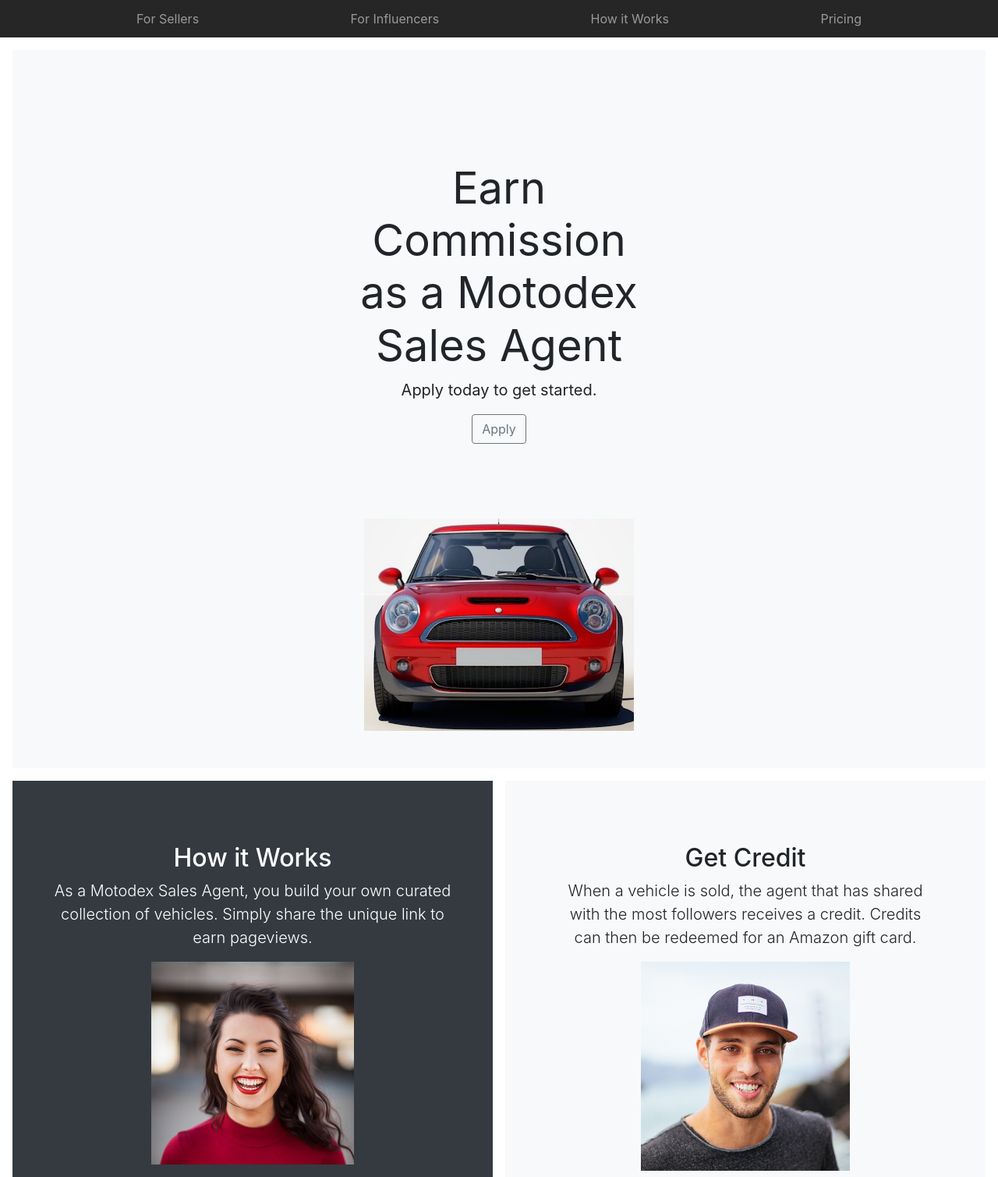
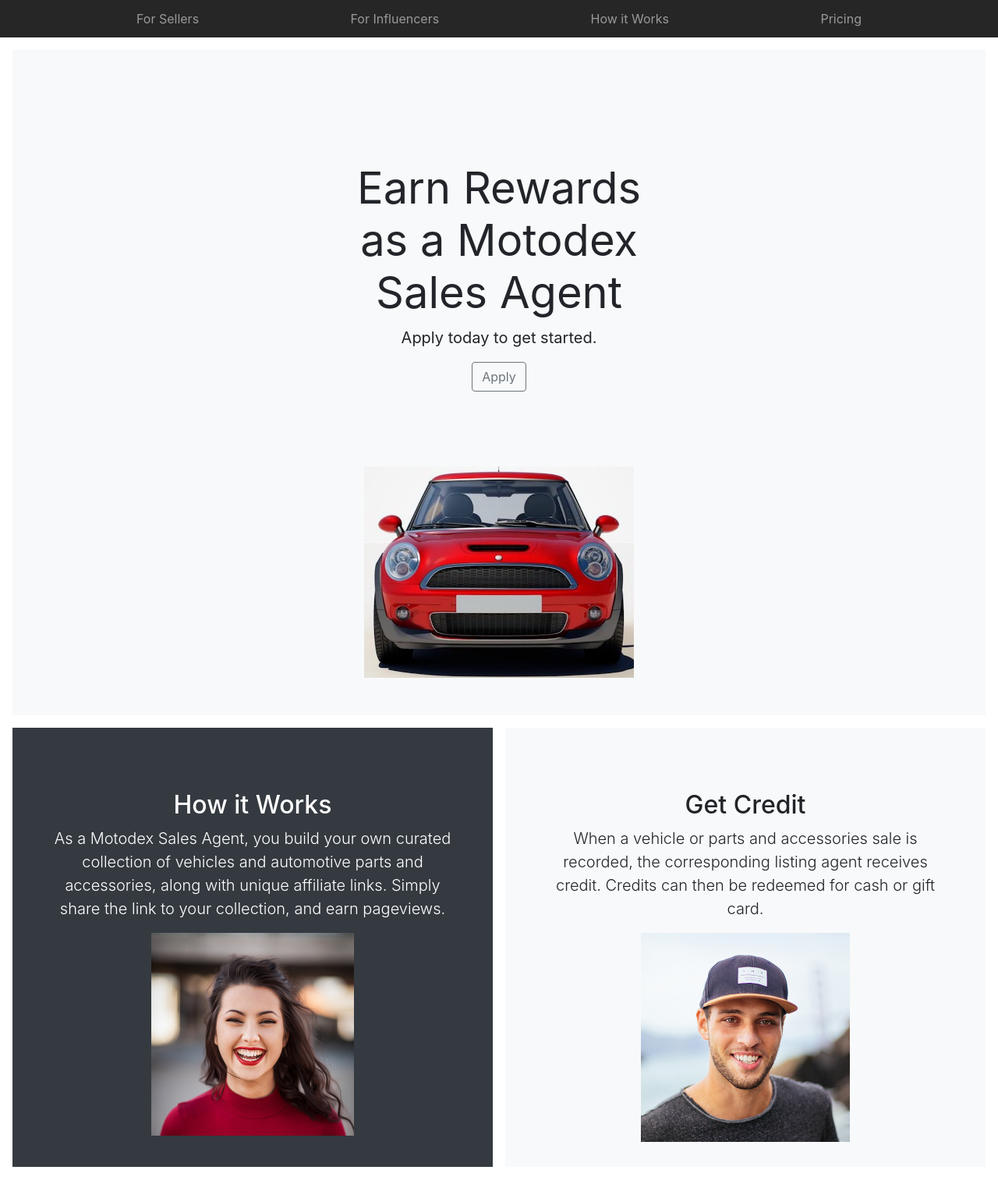
Before and after one commit to up-shift/motolanding, a plain HTML site: page agent/index.html in a window 1280 px wide. Shown: the top 1509 px of the page at 78% size. Drawn offline with nearby package versions, Linux system fonts and the light colour scheme.

Commit message:
update agent page

```diff
--- a/agent/index.html
+++ b/agent/index.html
@@ -48,7 +48,7 @@
 
 <div class="position-relative overflow-hidden p-3 p-md-5 m-md-3 text-center bg-light">
   <div class="col-md-5 p-lg-5 mx-auto my-5">
-    <h1 class="display-4 font-weight-normal">Earn Commission as a Motodex Sales Agent</h1>
+    <h1 class="display-4 font-weight-normal">Earn Rewards as a Motodex Sales Agent</h1>
     <p class="lead font-weight-normal">Apply today to get started.</p>
     <a class="btn btn-outline-secondary" href="https://demo.motodex.co/agent-application">Apply</a>
   </div>
@@ -61,7 +61,7 @@
   <div class="bg-dark mr-md-3 pt-3 px-3 pt-md-5 px-md-5 text-center text-white overflow-hidden">
     <div class="my-3 py-3">
       <h2 class="display-5">How it Works</h2>
-      <p class="lead">As a Motodex Sales Agent, you build your own curated collection of vehicles. Simply share the unique link to earn pageviews.<br></p>
+      <p class="lead">As a Motodex Sales Agent, you build your own curated collection of vehicles and automotive parts and accessories, along with unique affiliate links. Simply share the link to your collection, and earn pageviews.<br></p>
  <img style="height:auto;width:50%" src="../img/t1.png", class="mx-auto w-65 lg:w-81">
     </div>
 
@@ -70,7 +70,7 @@
   <div class="bg-light mr-md-3 pt-3 px-3 pt-md-5 px-md-5 text-center overflow-hidden">
     <div class="my-3 p-3">
       <h2 class="display-5">Get Credit</h2>
-      <p class="lead">When a vehicle is sold, the agent that has shared with the most followers receives a credit. Credits can then be redeemed for an Amazon gift card.</p>
+      <p class="lead">When a vehicle or parts and accessories sale is recorded, the corresponding listing agent receives credit. Credits can then be redeemed for cash or gift card.</p>
  <img style="height:auto;width:55%" src="../img/t2.png", class="mx-auto w-65 lg:w-81">
     </div>
 
```
Also changed, not shown: 1 other file.
